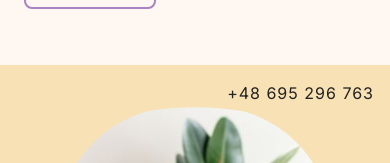
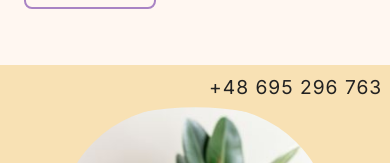
Before and after one commit to GDY-BOY/fala-project, a Next.js app: page / in a window 390 px wide. Shown: the part 357-520 px from the top of the page. Built offline with nearby package versions, Linux system fonts and the light colour scheme.

Commit message:
phone number

```diff
--- a/pages/index.tsx
+++ b/pages/index.tsx
@@ -111,12 +111,19 @@ export default function Home() {
               overflow: "hidden",
             }}
           >
-            {/* Phone number in top right */}
-            <div className="absolute top-8 right-8 z-20 text-[#222] text-lg font-normal hidden md:block" style={{ letterSpacing: "1px" }}>
-              +48 695 296 763
-            </div>
-            <div className="absolute top-4 right-4 z-20 text-[#222] text-base font-normal md:hidden" style={{ letterSpacing: "1px" }}>
-              +48 695 296 763
+            {/* Phone number in top right, always visible */}
+            <div
+              className="absolute z-20 font-normal"
+              style={{
+                top: "2vw",
+                right: "2vw",
+                color: "#222",
+                letterSpacing: "1px",
+                fontSize: "1.2rem",
+                fontWeight: 400,
+              }}
+            >
+              <span className="phone-number">+48 695 296 763</span>
             </div>
             {/* Image with margin and half-dome crop */}
             <div
@@ -301,6 +308,9 @@ export default function Home() {
             padding-top: 0.75rem !important;
             padding-bottom: 0.75rem !important;
           }
+          .phone-number {
+            font-size: 2.4rem !important;
+          }
         }
       `}</style>
     </>
```
